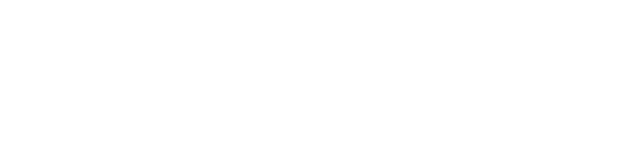
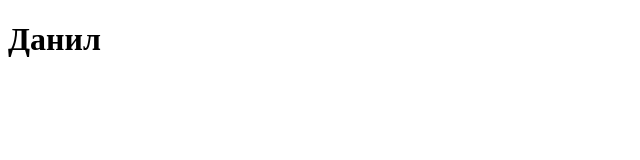
Before and after one commit to tvoyo-name/your_imya, a plain HTML site: page index.html in a window 1280 px wide. Shown: the whole page, without its empty margins (0-640 px from the left). Drawn offline with Linux system fonts and the light colour scheme.

Commit message:
add title

```diff
--- a/index.html
+++ b/index.html
@@ -7,6 +7,6 @@
     <title>Document</title>
 </head>
 <body>
-
+    <h1>Данил</h1>
 </body>
 </html>
```
